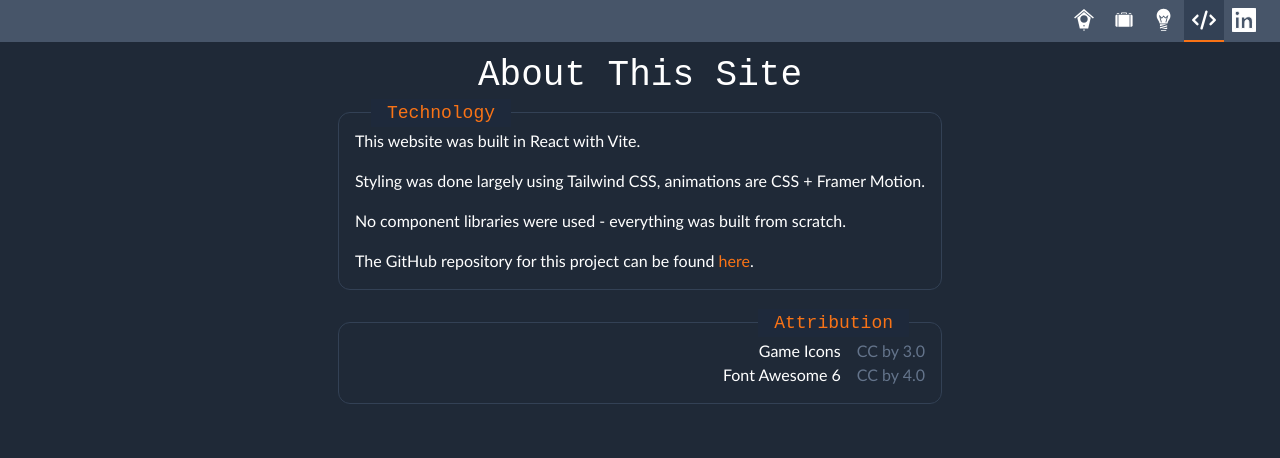
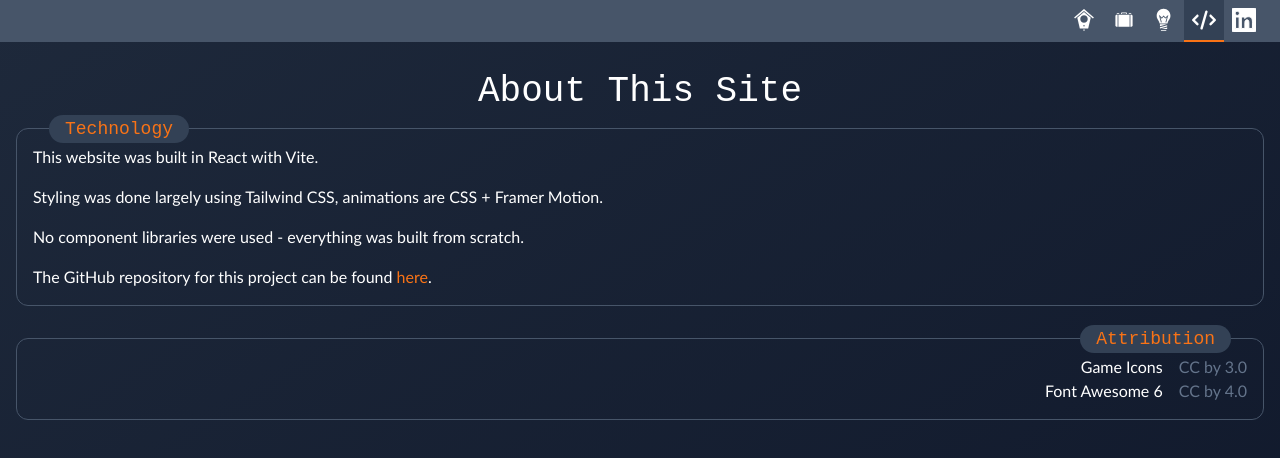
Before and after one commit to luketpena/portfolio-2024, a React (Vite) app: page /about in a window 1280 px wide. Shown: the top 458 px of the page. Built offline with nearby package versions, Linux system fonts and the light colour scheme.

Commit message:
feat: layout adjustments, template and styles

```diff
--- a/src/components/Card/Card.tsx
+++ b/src/components/Card/Card.tsx
@@ -19,7 +19,7 @@ export const Card: React.FC<CardProps> = ({
   return (
     <div
       className={classNames(
-        'border border-slate-700 rounded-xl p-4 relative',
+        'border border-slate-600 rounded-xl p-4 relative',
         className,
         {
           'text-left': align === 'left',
@@ -30,7 +30,7 @@ export const Card: React.FC<CardProps> = ({
       {title && (
         <h2
           className={classNames(
-            'absolute text-lg top-[-14px] flex items-center gap-4 bg-slate-800 px-4 text-orange-500',
+            'absolute text-lg top-[-14px] flex items-center gap-4 bg-slate-700 rounded-full px-4 text-orange-500',
             {
               'left-8': align === 'left',
               'right-8': align === 'right',
--- a/src/components/Highlight/Highlight.tsx
+++ b/src/components/Highlight/Highlight.tsx
@@ -18,8 +18,8 @@ export const Highlight: React.FC<HighlightProps> = ({
   children,
 }) => {
   return (
-    <div className="-mx-4 grid shadow-lg relative">
-      <div className="bg-slate-700 p-4">
+    <section className="bg-slate-700 p-4 shadow-lg relative -mx-4">
+      {/* Title + Subtitle row */}
       <div className="flex items-center gap-1 md:gap-4 flex-col md:flex-row">
         <div className="flex items-center gap-2">
           {icon && <Icon name={icon} size="48px" color={color} />}
@@ -31,9 +31,12 @@ export const Highlight: React.FC<HighlightProps> = ({
         </div>
         {subtitle && <h4 className="text-lg text-slate-400">{subtitle}</h4>}
       </div>
-        <div className="border-b my-2 border-slate-800" />
+
+      {/* Divider */}
+      <div className="border-b my-2 border-slate-600" />
+
+      {/* Hightlight body */}
       <div>{children}</div>
-      </div>
-    </div>
+    </section>
   );
 };
--- a/src/components/PageTitle/PageTitle.tsx
+++ b/src/components/PageTitle/PageTitle.tsx
@@ -3,5 +3,5 @@ interface PageTitleProps {
 }
 
 export const PageTitle: React.FC<PageTitleProps> = ({ label }) => {
-  return <h1 className="text-4xl text-white text-center">{label}</h1>;
+  return <h1 className="text-4xl text-white text-center mt-8">{label}</h1>;
 };
--- a/src/components/PageWrapper/PageWrapper.tsx
+++ b/src/components/PageWrapper/PageWrapper.tsx
@@ -18,6 +18,7 @@ const routeVariants = {
 
 export const PageWrapper: React.FC<PageWrapperProps> = ({ children }) => {
   return (
+    <div className="grow flex flex-col overflow-hidden">
       <motion.div
         variants={routeVariants}
         initial="initial"
@@ -26,9 +27,10 @@ export const PageWrapper: React.FC<PageWrapperProps> = ({ children }) => {
           duration: 0.5,
           type: 'tween',
         }}
-      className="max-w-[100%] mx-auto"
+        className="grow flex flex-col relative p-4"
       >
         {children}
       </motion.div>
+    </div>
   );
 };
--- a/src/components/RouteOutlet/RouteOutlet.tsx
+++ b/src/components/RouteOutlet/RouteOutlet.tsx
@@ -15,18 +15,22 @@ export const RouteOutlet: React.FC<RouteOutletProps> = () => {
     const foundRoute = routes.find((route) => location.pathname === route.path);
 
     // Setting the document title from the found route
-    if (foundRoute) {
+    if (foundRoute && foundRoute.title) {
       document.title = `Luke Peña | ${foundRoute.title}`;
+    } else {
+      document.title = 'Luke Peña';
     }
 
     return foundRoute;
   }, [location.pathname]);
 
   return (
-    <div className="min-h-[100vh] bg-gray-800">
+    <div className="bg-gradient-to-tl from-slate-900 to-slate-800">
       <NavMenu />
-      <div className="p-4 pt-14 flex flex-col gap-4">
-        {activeRoute && <PageTitle label={activeRoute.title} />}
+      <div className="pt-10 flex flex-col min-h-[100vh]">
+        {activeRoute && activeRoute.title && (
+          <PageTitle label={activeRoute.title} />
+        )}
         <Outlet />
       </div>
     </div>
```
Lines whose indentation alone changed are shown as unchanged.
